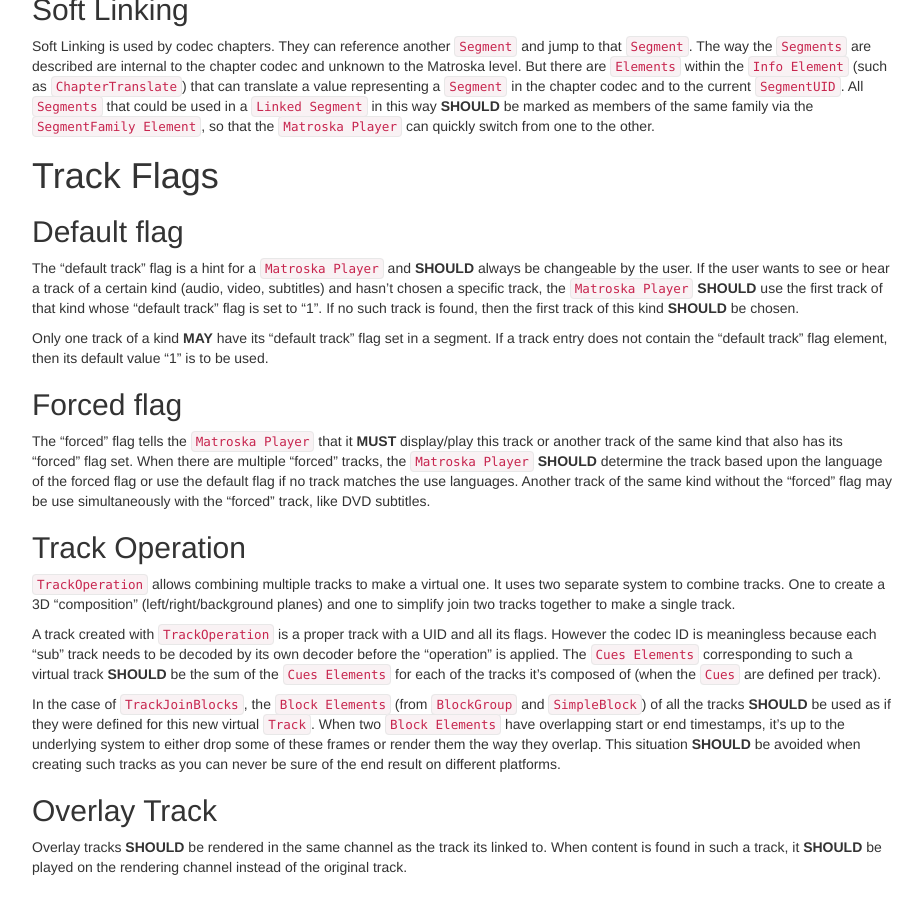
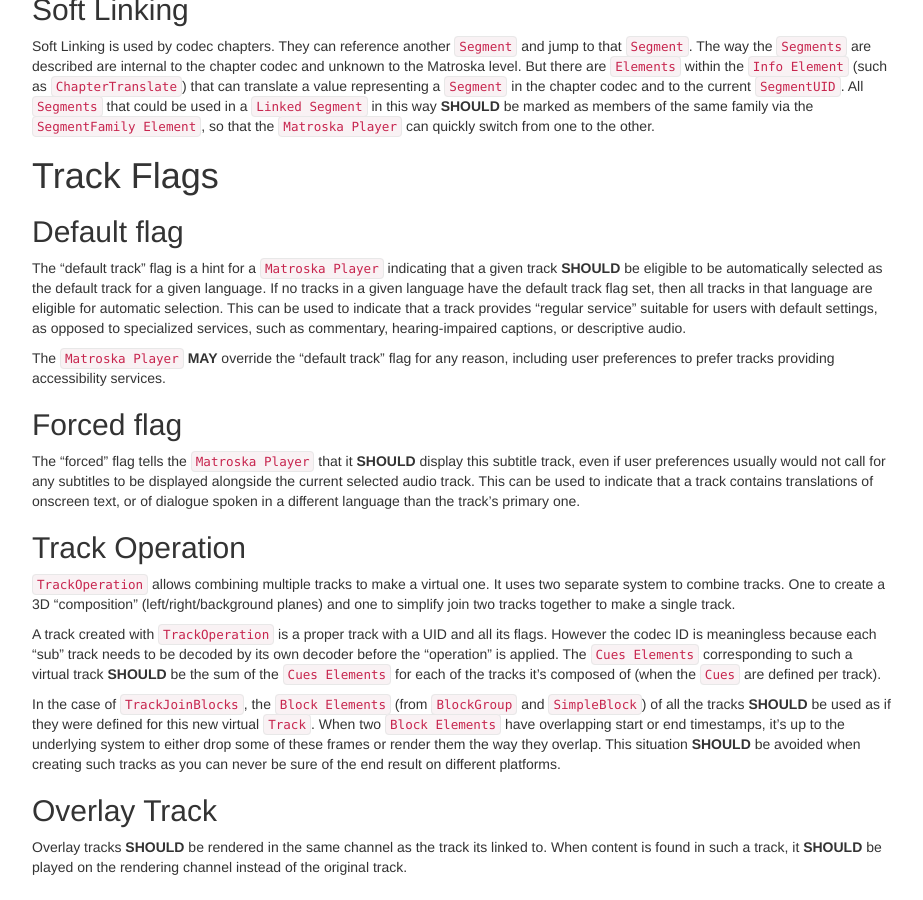
Before and after one commit to ietf-wg-cellar/matroska-specification, a Jekyll site: the page built from notes.md, in a window 1280 px wide and 900 px high, scrolled down 3929 px. Shown: the whole window, without its empty margins (273-1196 px from the left). Built offline with Jekyll 4.4.1, drawn with Linux system fonts in a browser that asks for light colours.

Commit message:
Adjust definition of "forced" and "default" flags to better reflect usage
This avoids implying user-hostile behavior that doesn't match actual
implementations (that I'm aware of), and is more in-line with the common
usage of "forced" subtitles for translations of parts of an audio or video
track that are in different languages than their primary language tag.

It also avoids requiring an overlay of multiple subtitle tracks. While this
was a good idea in theory (to avoid duplication of events between a "forced"
track and a normal one), it doesn't seem to have been implemented in players
or authoring software.

```diff
--- a/notes.md
+++ b/notes.md
@@ -257,24 +257,22 @@
 
 ## Default flag
 
-The "default track" flag is a hint for a `Matroska Player` and **SHOULD** always be changeable
-by the user. If the user wants to see or hear a track of a certain kind (audio, video, subtitles)
-and hasn't chosen a specific track, the `Matroska Player` **SHOULD** use the first track
-of that kind whose "default track" flag is set to "1". If no such track is found,
-then the first track of this kind **SHOULD** be chosen.
+The "default track" flag is a hint for a `Matroska Player` indicating that a given track
+**SHOULD** be eligible to be automatically selected as the default track for a given
+language. If no tracks in a given language have the default track flag set, then all tracks
+in that language are eligible for automatic selection. This can be used to indicate that
+a track provides "regular service" suitable for users with default settings, as opposed to
+specialized services, such as commentary, hearing-impaired captions, or descriptive audio.
 
-Only one track of a kind **MAY** have its "default track" flag set in a segment.
-If a track entry does not contain the "default track" flag element, then its
-default value "1" is to be used.
+The `Matroska Player` **MAY** override the "default track" flag for any reason, including
+user preferences to prefer tracks providing accessibility services.
 
 ## Forced flag
 
-The "forced" flag tells the `Matroska Player` that it **MUST** display/play this track
-or another track of the same kind that also has its "forced" flag set. When there are multiple
-"forced" tracks, the `Matroska Player` **SHOULD** determine the track based upon the language
-of the forced flag or use the default flag if no track matches the use languages.
-Another track of the same kind without the "forced" flag may be use simultaneously
-with the "forced" track, like DVD subtitles.
+The "forced" flag tells the `Matroska Player` that it **SHOULD** display this subtitle track,
+even if user preferences usually would not call for any subtitles to be displayed alongside
+the current selected audio track. This can be used to indicate that a track contains translations
+of onscreen text, or of dialogue spoken in a different language than the track's primary one.
 
 ## Track Operation
 
```
Also changed, not shown: ebml_matroska.xml (+4 -4 lines).
